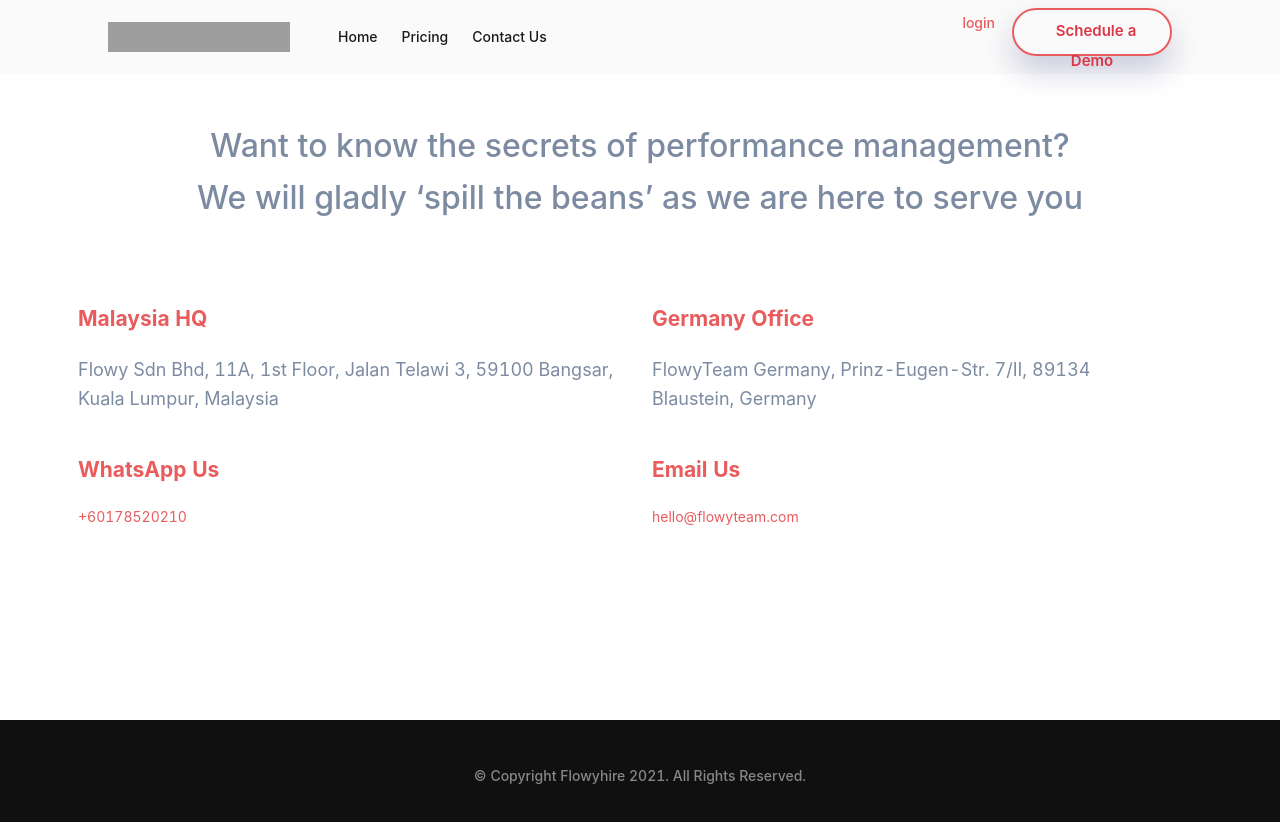
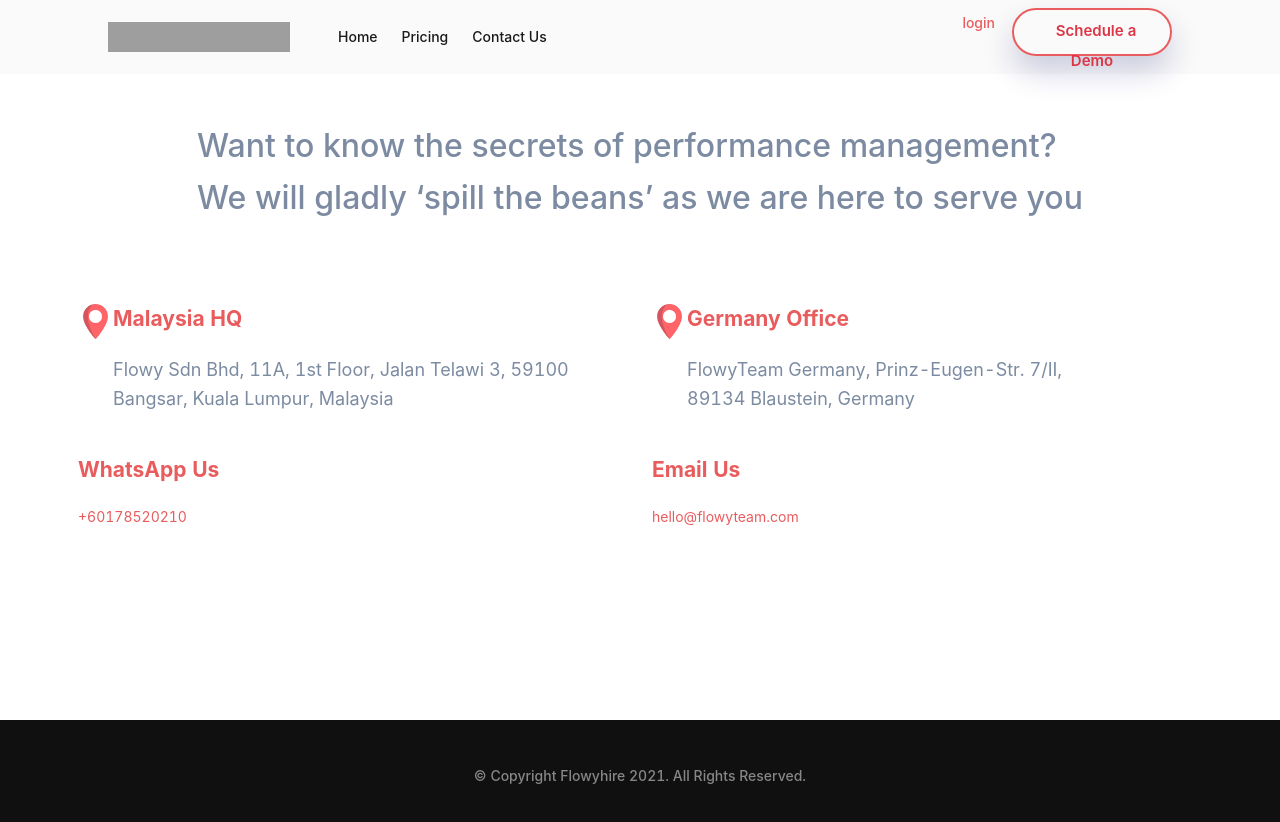
Before and after one commit to akram-tello/flowyhire, a Next.js app: page /contact_us in a window 1280 px wide. Shown: the top 822 px of the page. Built offline with nearby package versions, Linux system fonts and the light colour scheme; no server answers; grey boxes are pictures that could not be loaded; what twin.macro would draw is missing.

Commit message:
add location icon

```diff
--- a/pages/contact_us.js
+++ b/pages/contact_us.js
@@ -27,7 +27,7 @@ export class contact_us extends Component {
                 <section class="site-section" id="about-section">
                     <div class="container">
                         <div class="row justify-content-center">
-                            <div class="col-lg-12 section-title text-center mb-5">
+                            <div class="col-lg-12 section-title mb-5 mb-0-mob">
                                 <p class="heading aos-init aos-animate contact-title" data-aos="fade-up" data-aos-delay="100">Want to know the secrets of performance management? <br />
                                     We will gladly ‘spill the beans’ as we are here to serve you</p>
                             </div>
@@ -38,9 +38,12 @@ export class contact_us extends Component {
                                     <div class="col-12 mb-4 aos-init aos-animate" data-aos="fade-up" data-aos-delay="">
                                         <div class="unit-4 d-flex">
                                             <div class="unit-4-icon mr-4 mb-3"><span class="text-primary flaticon-head"></span></div>
-                                            <div class="office">
-                                                <p class="office-address"><b>Malaysia HQ</b></p>
-                                                <p class="contact-text">Flowy Sdn Bhd, 11A, 1st Floor, Jalan Telawi 3, 59100 Bangsar, Kuala Lumpur, Malaysia</p>
+                                            <div class="d-flex">
+                                                <img src="/img/placeholder.png" alt="Image" class="img-fluid office-location-icon" />
+                                                <div>
+                                                    <p class="office-address"><b>Malaysia HQ</b></p>
+                                                    <p class="contact-text">Flowy Sdn Bhd, 11A, 1st Floor, Jalan Telawi 3, 59100 Bangsar, Kuala Lumpur, Malaysia</p>
+                                                </div>
                                             </div>
                                         </div>
                                     </div>
@@ -66,9 +69,12 @@ export class contact_us extends Component {
                                     <div class="col-12 mb-4 aos-init aos-animate" data-aos="fade-up" data-aos-delay="">
                                         <div class="unit-4 d-flex">
                                             <div class="unit-4-icon mr-4 mb-3"><span class="text-primary flaticon-head"></span></div>
-                                            <div>
-                                                <p class="office-address"><b>Germany Office</b></p>
-                                                <p class="contact-text">FlowyTeam Germany, Prinz-Eugen-Str. 7/II, 89134 Blaustein, Germany</p>
+                                            <div class="d-flex">
+                                                <img src="/img/placeholder.png" alt="Image" class="img-fluid office-location-icon" />
+                                                <div>
+                                                    <p class="office-address"><b>Germany Office</b></p>
+                                                    <p class="contact-text">FlowyTeam Germany, Prinz-Eugen-Str. 7/II, 89134 Blaustein, Germany</p>
+                                                </div>
                                             </div>
                                         </div>
                                     </div>
--- a/styles/global.scss
+++ b/styles/global.scss
@@ -275,3 +275,15 @@ ul {
   color: rgba(124, 139, 161, var(--tw-text-opacity));
   max-width: 36 rem;
 }
+
+.office-location-icon {
+  width: 35px;
+  height: 35px;
+}
+
+//mobile styles
+@media screen and (max-width: 768px) {
+  .mb-0-mob {
+    margin-bottom: 0 !important;
+  }
+}
```
Also changed, not shown: public/img/placeholder.png (added).
